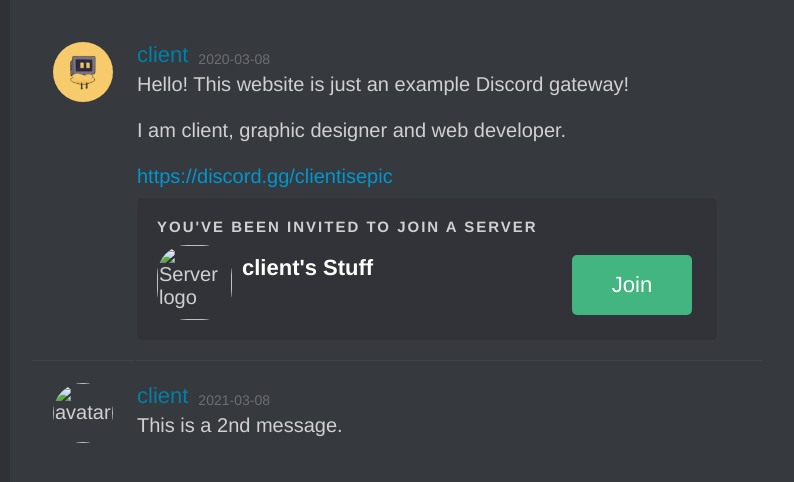
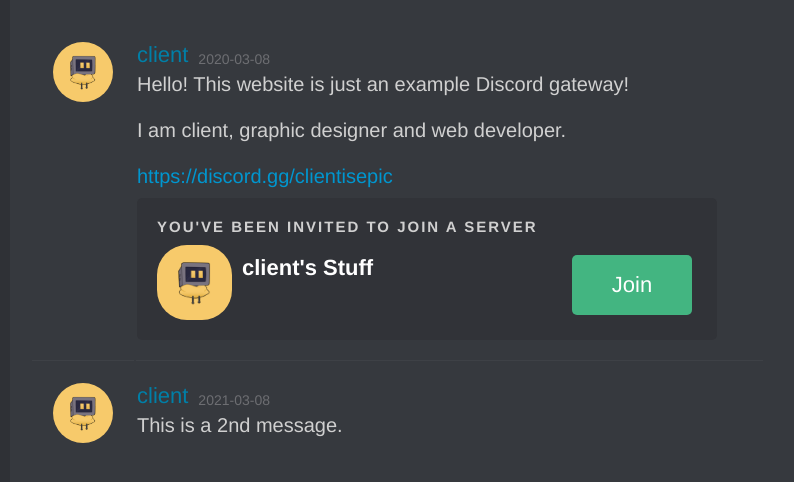
Before and after one commit to client/client.github.io, a plain HTML site: page index.html in a window 1280 px wide. Shown: the whole page, without its empty margins (30-824 px from the left). Drawn offline with Linux system fonts and the light colour scheme; a web font is replaced by a local one.

Commit message:
v3 of wrong filenames

```diff
--- a/index.html
+++ b/index.html
@@ -25,7 +25,7 @@
                     <a href="https://client.lol/" style="color: #0096CF;">https://discord.gg/clientisepic</a><br>
                     <div class="inviteField">
                         <h3>YOU'VE BEEN INVITED TO JOIN A SERVER</h3>
-                        <div><img src="img/profilepic.png" alt="Server logo"></div>
+                        <div><img src="profilepic.png" alt="Server logo"></div>
                         <div class="serverText">
                             <div>
                                 <h1>client's Stuff</h1>
@@ -39,7 +39,7 @@
             </tr>
             <tr>
                 <td style="border: none;">
-                    <img class="avatar" src="img/profilepic.png" alt="avatar">
+                    <img class="avatar" src="profilepic.png" alt="avatar">
                 </td>
                 <td style="border: none;">
                     <div class="messageInfoWrapper">
```
